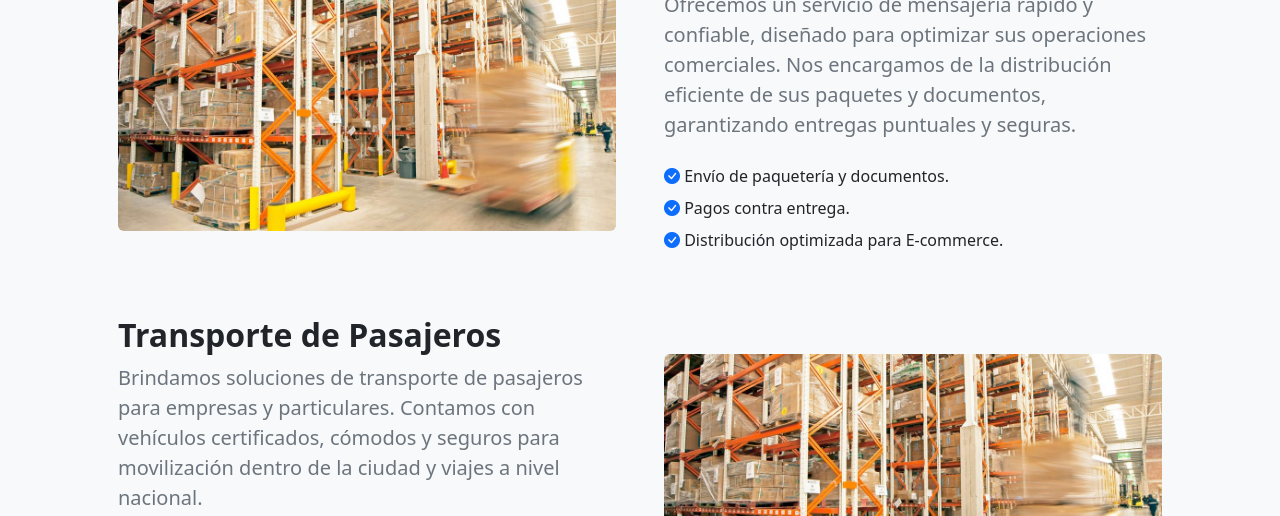
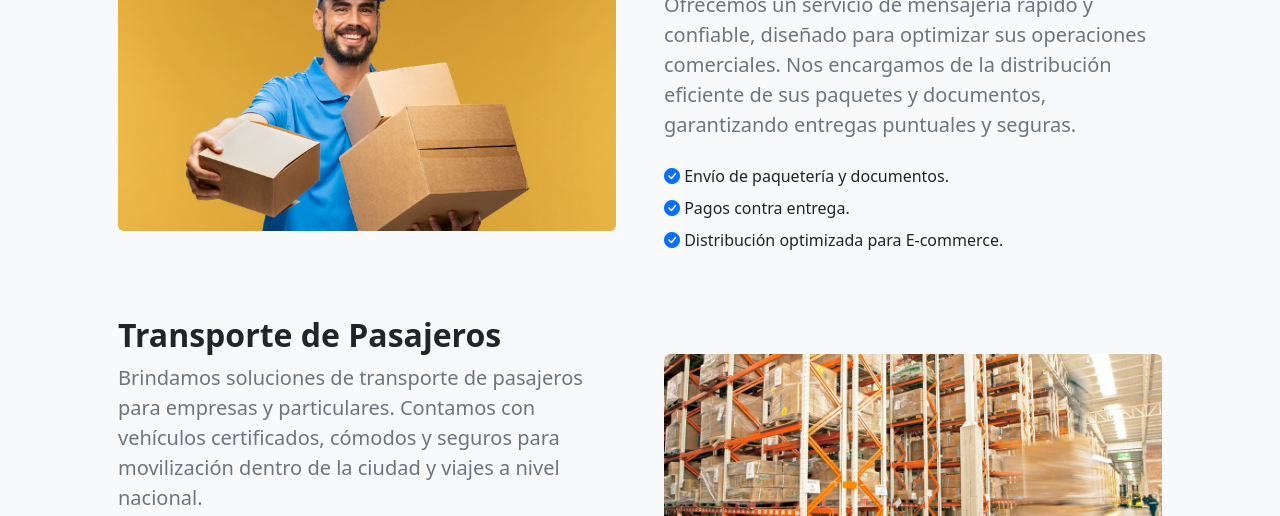
Before and after one commit to Ooojulian/Static-page-GCS, a plain HTML site: page faq.html in a window 1280 px wide. Shown: the part 584-1100 px from the top of the page. Drawn offline with nearby package versions, Linux system fonts and the light colour scheme.

Commit message:
Update image source in FAQ section

```diff
--- a/faq.html
+++ b/faq.html
@@ -53,7 +53,7 @@
 
                     <div class="row gx-5 align-items-center mb-5">
                         <div class="col-lg-6">
-                            <img class="img-fluid rounded mb-5 mb-lg-0" src="Images/estrategias-de-bodegaje-industrial-en-bogota.jpg" alt="Mensajería Empresarial" />
+                            <img class="img-fluid rounded mb-5 mb-lg-0" src="Images/servicio.jpg" alt="Mensajería Empresarial" />
                         </div>
                         <div class="col-lg-6">
                             <h2 class="fw-bolder">Mensajería Empresarial</h2>
```
